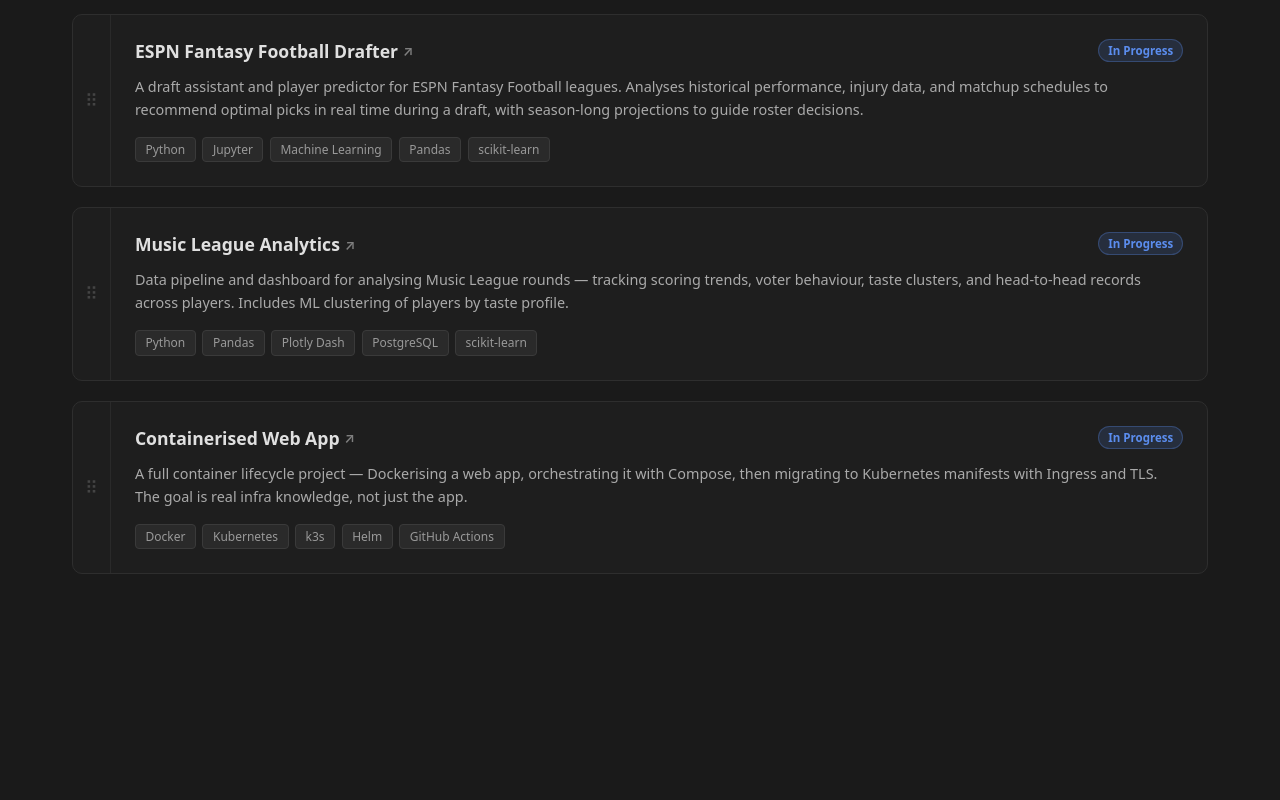
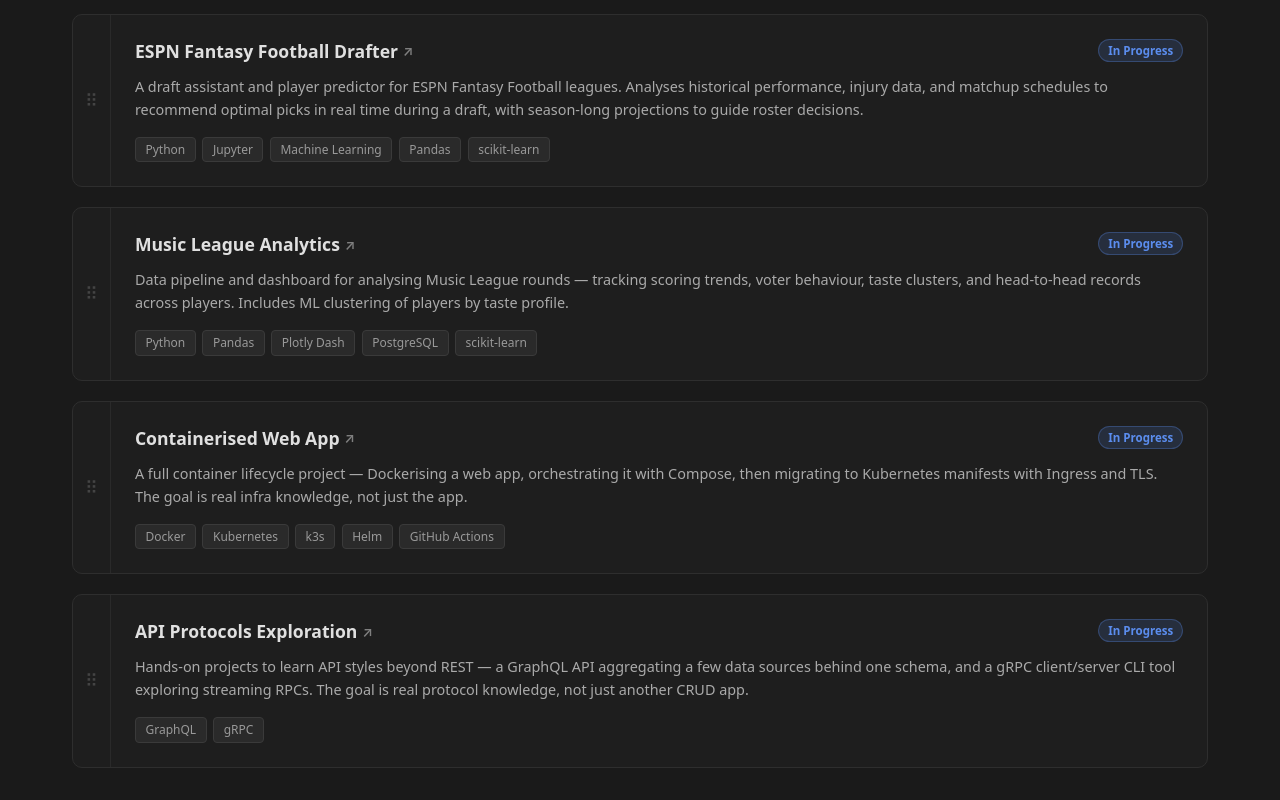
Before and after one commit to khylecalimlim/personal_website, an Angular app in the folder my-website-Angular/: page /projects in a window 1280 px wide. Shown: the part 393-1193 px from the top of the page. Before the commit the page ends 999 px from the top, so only its background shows below. Built offline with nearby package versions, Linux system fonts and the light colour scheme; a web font is replaced by a local one.

Commit message:
Add API Protocols Exploration card, job applications and not-started status TODOs

```diff
--- a/my-website-Angular/src/app/command-center/command-center.component.ts
+++ b/my-website-Angular/src/app/command-center/command-center.component.ts
@@ -73,6 +73,8 @@
       links: []
     },
     {
+      // TODO (easy): add a Dice link to this section.
+      // TODO (easy): rename this section title to "Job Boards".
       title: 'Job Applications',
       links: [
         { label: 'LinkedIn', href: 'https://www.linkedin.com/in/khyle-calimlim-3b57b91b5/' },
--- a/my-website-Angular/src/app/projects/projects.component.ts
+++ b/my-website-Angular/src/app/projects/projects.component.ts
@@ -1,6 +1,11 @@
 import { Component, OnInit } from '@angular/core';
 import { CdkDragDrop, DragDropModule, moveItemInArray } from '@angular/cdk/drag-drop';
 
+// TODO (easy): add a "not-started" status to Project['status'] for ideas that
+// don't have work underway yet (e.g. the API Protocols Exploration card). Give
+// its tag a distinct color in projects.component.scss (.status.not-started) —
+// gray to stand out from the blue "wip" / green "complete" tags while still
+// matching the theme.
 interface Project {
   title: string;
   href: string;
@@ -55,6 +60,14 @@
       statusLabel: 'In Progress',
       description: 'A full container lifecycle project — Dockerising a web app, orchestrating it with Compose, then migrating to Kubernetes manifests with Ingress and TLS. The goal is real infra knowledge, not just the app.',
       tags: ['Docker', 'Kubernetes', 'k3s', 'Helm', 'GitHub Actions']
+    },
+    {
+      title: 'API Protocols Exploration',
+      href: '#',
+      status: 'wip',
+      statusLabel: 'In Progress',
+      description: 'Hands-on projects to learn API styles beyond REST — a GraphQL API aggregating a few data sources behind one schema, and a gRPC client/server CLI tool exploring streaming RPCs. The goal is real protocol knowledge, not just another CRUD app.',
+      tags: ['GraphQL', 'gRPC']
     }
   ];
 
```
